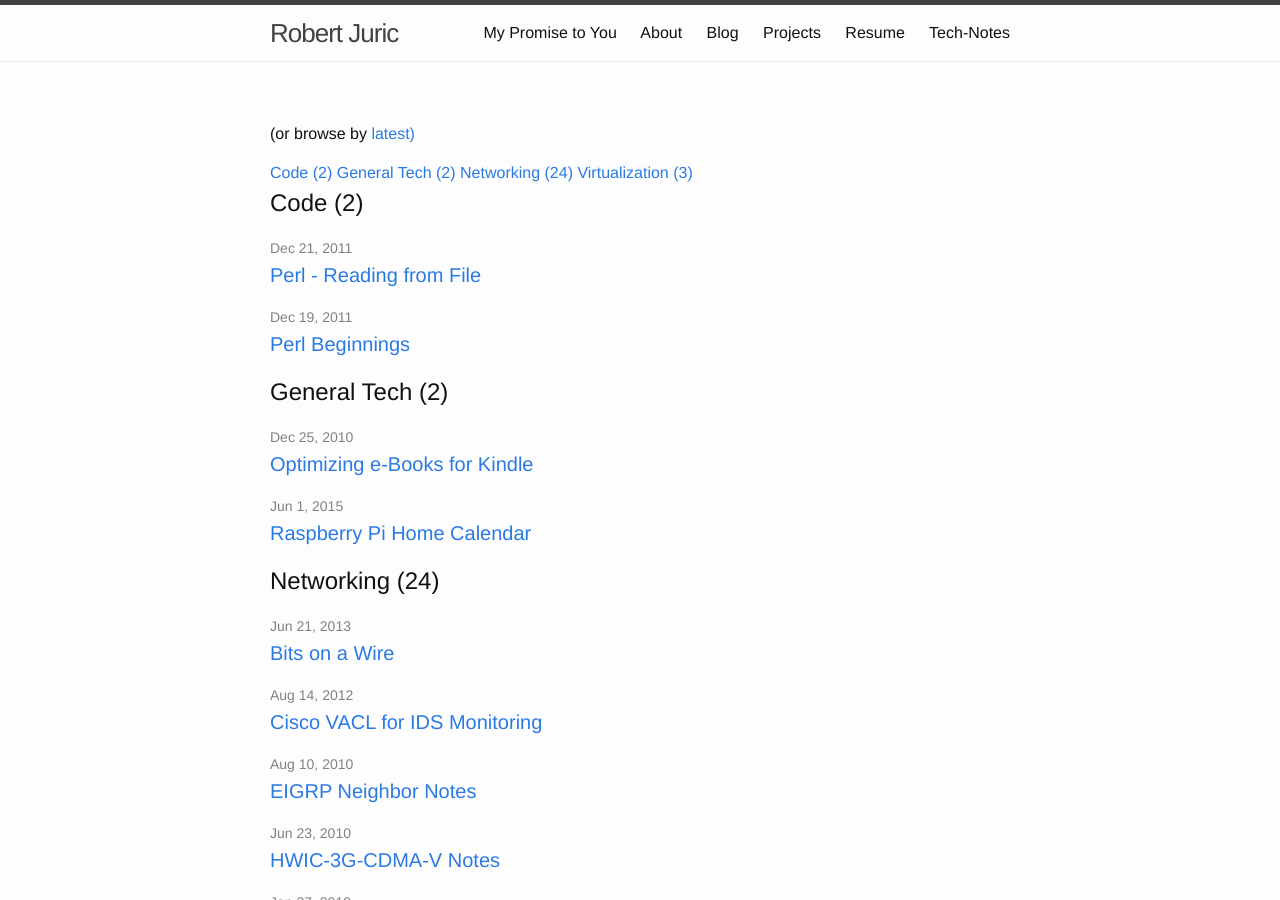
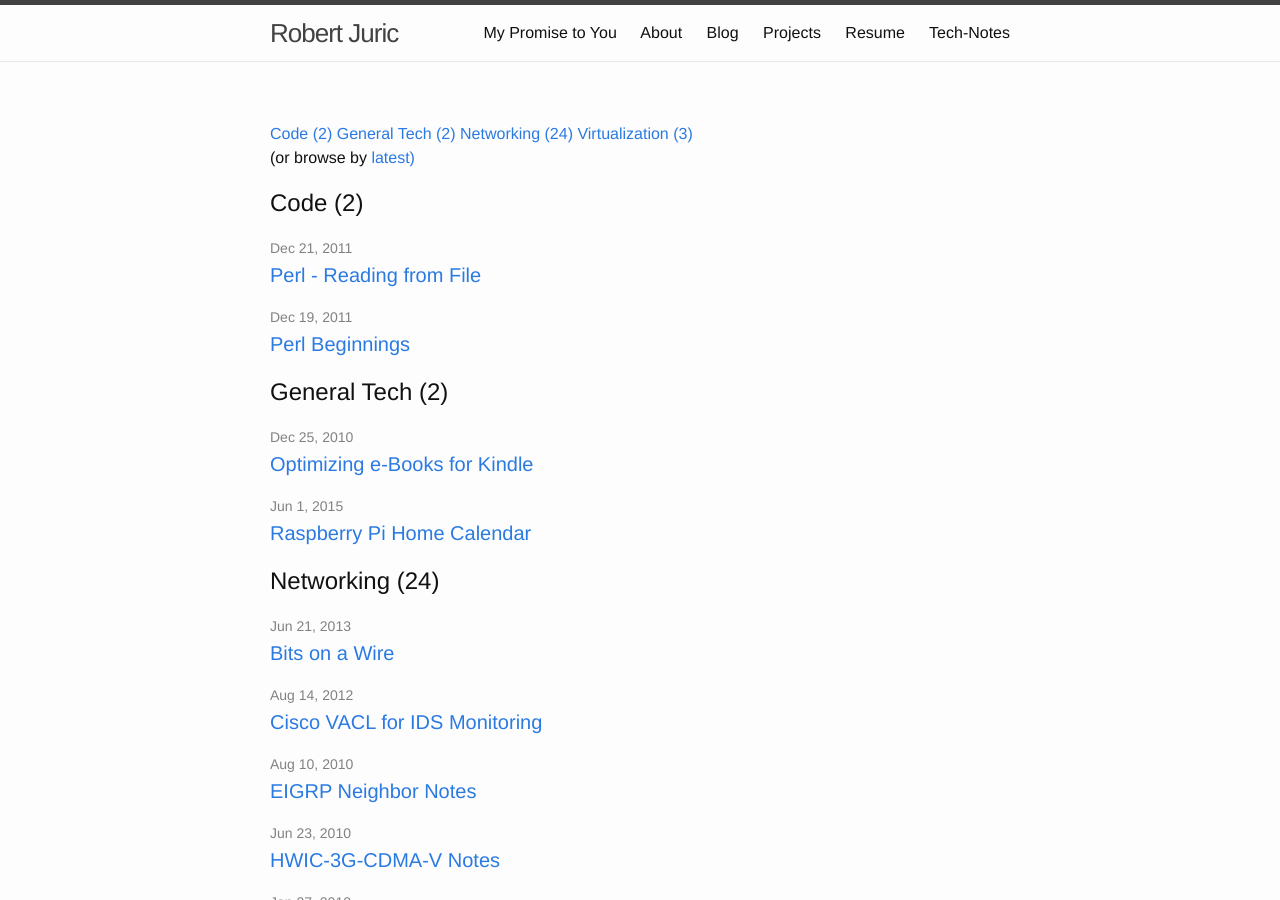
Before and after one commit to robertjuric/robertjuric.github.io, a Jekyll site: the page built from archivebycategory.md, in a window 1280 px wide and 900 px high. Built offline with Jekyll 4.4.1, drawn with Linux system fonts in a browser that asks for light colours.

Commit message:
Formatting cleanup

```diff
--- a/archivebycategory.md
+++ b/archivebycategory.md
@@ -4,11 +4,7 @@ permalink: /categoryview/
 sitemap: false
 ---
 
-<div class="container" >
-<div id="archives">
-<p>(or browse by <a title="The complete archive of {{ site.name }}" href="{{ site.url}}{{site.baseurl}}/tech-notes">latest)</a></p>
-</div>
-</div>
+
 
 <div>
 {% assign categories = site.categories | sort %}
@@ -20,6 +16,12 @@ sitemap: false
 
     {% endif %}
 {% endfor %}
+</div>
+
+<div class="container" >
+<div id="archives">
+<p>(or browse by <a title="The complete archive of {{ site.name }}" href="{{ site.url}}{{site.baseurl}}/tech-notes">latest)</a></p>
+</div>
 </div>
 
 <div id="index">
```
